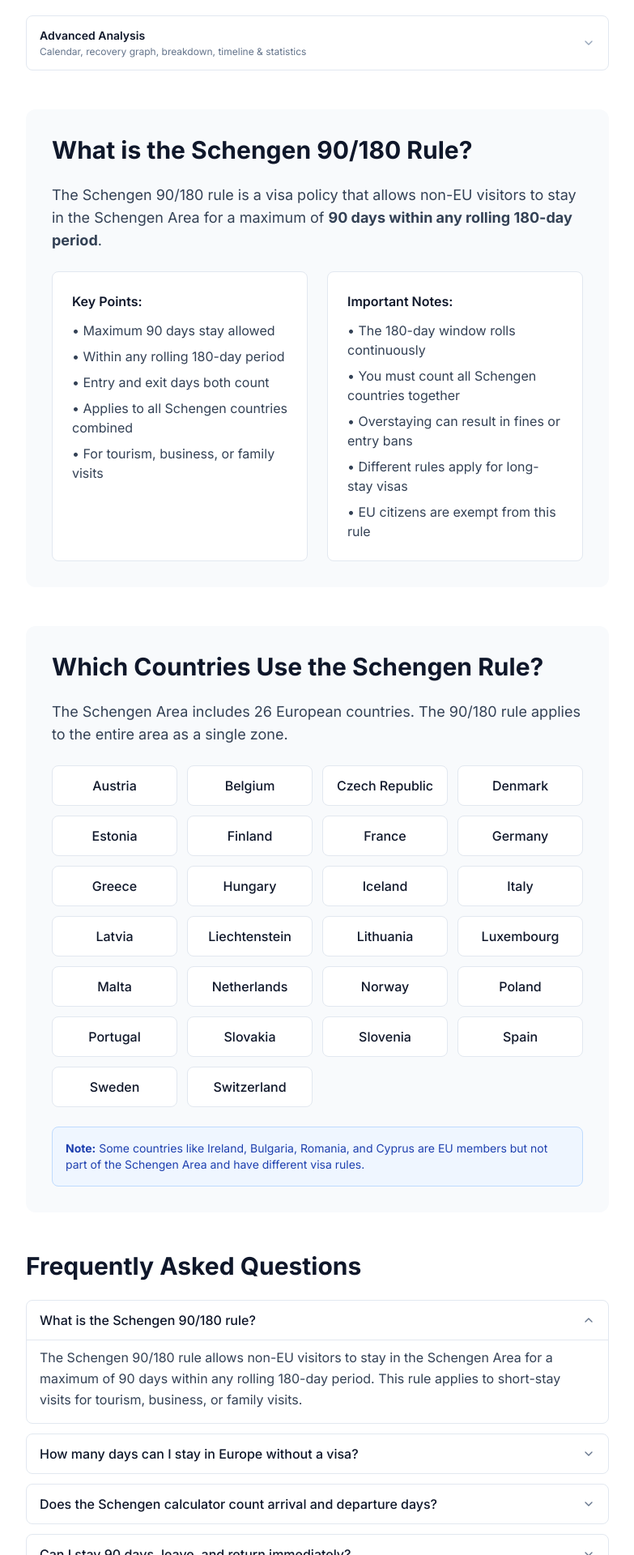
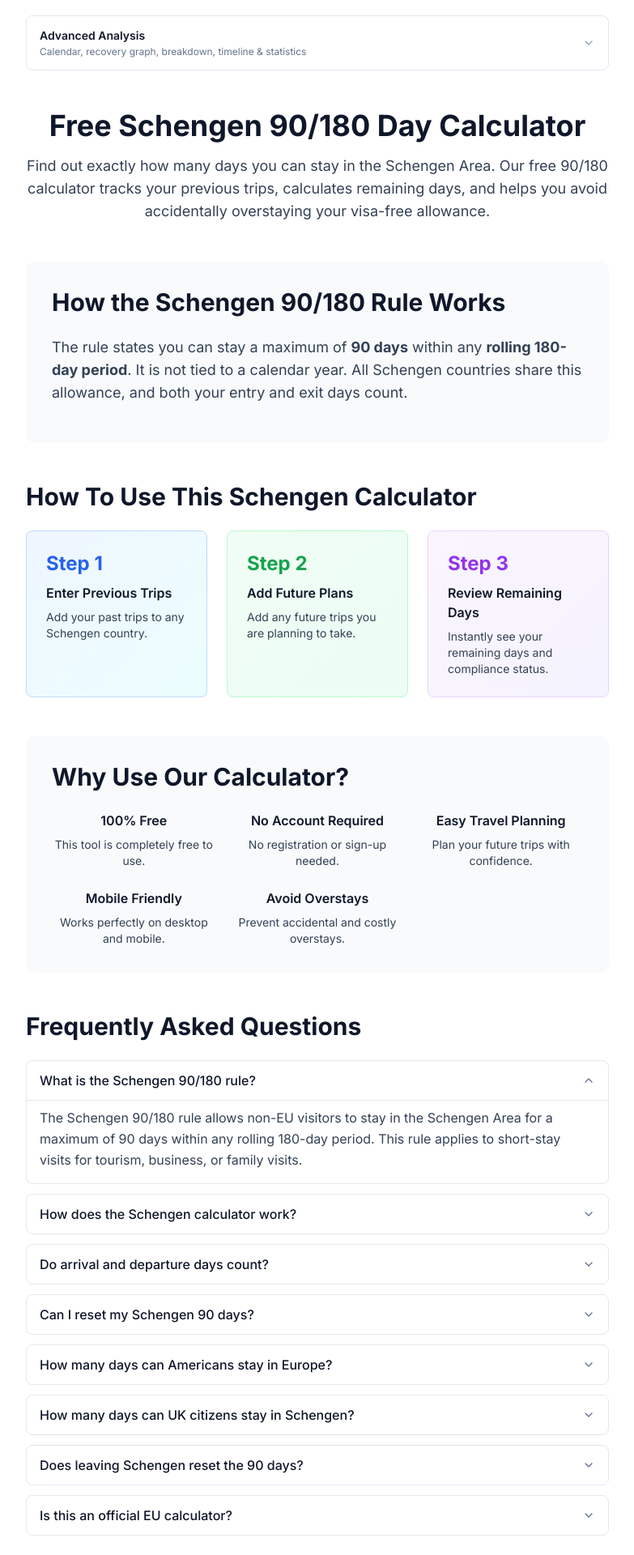
Before and after one commit to robertsbaer/90days180rule, a React (Vite) app: page / in a window 1280 px wide. Shown: the part 1280-3200 px from the top of the page at 81% size, without its empty margins (248-1031 px from the left). Built offline with nearby package versions, Linux system fonts and the light colour scheme.

Commit message:
feat: Update SEO content and add new pages based on user feedback

```diff
--- a/src/components/SEOContent.tsx
+++ b/src/components/SEOContent.tsx
@@ -1,55 +1,8 @@
 import { useState } from 'react';
 import { ChevronDown, ChevronUp, ExternalLink } from 'lucide-react';
+import { SCHENGEN_FAQ_DATA } from '@/lib/structuredData';
 
-const SCHENGEN_COUNTRIES = [
-  'Austria', 'Belgium', 'Czech Republic', 'Denmark', 'Estonia', 'Finland',
-  'France', 'Germany', 'Greece', 'Hungary', 'Iceland', 'Italy', 'Latvia',
-  'Liechtenstein', 'Lithuania', 'Luxembourg', 'Malta', 'Netherlands', 'Norway',
-  'Poland', 'Portugal', 'Slovakia', 'Slovenia', 'Spain', 'Sweden', 'Switzerland'
-];
-
-const FAQ_ITEMS = [
-  {
-    question: 'What is the Schengen 90/180 rule?',
-    answer: 'The Schengen 90/180 rule allows non-EU visitors to stay in the Schengen Area for a maximum of 90 days within any rolling 180-day period. This rule applies to short-stay visits for tourism, business, or family visits.',
-  },
-  {
-    question: 'How many days can I stay in Europe without a visa?',
-    answer: 'Most non-EU citizens can stay in the Schengen Area for up to 90 days within any 180-day period without a visa. This applies to all Schengen countries combined, not 90 days per country.',
-  },
-  {
-    question: 'Does the Schengen calculator count arrival and departure days?',
-    answer: 'Yes, both your arrival day and departure day count toward your 90-day limit, even if you only spend part of those days in the Schengen Area.',
-  },
-  {
-    question: 'Can I stay 90 days, leave, and return immediately?',
-    answer: 'No, you cannot simply leave for a day and return. The 90/180 rule is based on a rolling 180-day window. You need to wait until enough days expire from your previous visits before returning.',
-  },
-  {
-    question: 'How do I calculate my remaining Schengen days?',
-    answer: 'Use our free Schengen calculator by entering your previous trips. It automatically calculates how many days you have remaining in your current 180-day period and shows when you can return.',
-  },
-  {
-    question: 'When can I return to Europe after using my 90 days?',
-    answer: 'You can return when enough days have expired from your previous visits so you no longer exceed 90 days in the rolling 180-day window. Our calculator shows your exact return date.',
-  },
-  {
-    question: 'Does this calculator work for all Schengen countries?',
-    answer: 'Yes, our calculator works for all Schengen Area countries including France, Spain, Italy, Germany, Netherlands, Switzerland, Norway, and many others.',
-  },
-  {
-    question: 'Is this Schengen calculator free?',
-    answer: 'Yes, our Schengen calculator is completely free to use with no registration required. We provide this tool to help travelers understand and comply with Schengen visa rules.',
-  },
-  {
-    question: 'Do EU citizens need this calculator?',
-    answer: 'No, EU citizens and citizens of Schengen countries can travel freely within the Schengen Area without time limits. This calculator is for non-EU visitors subject to the 90/180 rule.',
-  },
-  {
-    question: 'Does a long-stay visa follow the 90/180 rule?',
-    answer: 'No, long-stay visas (over 90 days) and residence permits are not subject to the 90/180 rule. This rule only applies to short-stay visits without a visa or with a short-stay visa.',
-  },
-];
+const FAQ_ITEMS: { question: string, answer: string }[] = SCHENGEN_FAQ_DATA;
 
 function AccordionItem({ question, answer, isOpen, onToggle }: {
   question: string;
@@ -92,64 +45,76 @@ export function SEOContent() {
 
   return (
     <div className="space-y-12 py-12">
-      {/* What is Schengen 90/180 Rule Section */}
+      {/* Intro Section */}
+      <section className="text-center">
+        <h1 className="text-4xl font-bold text-slate-900 dark:text-slate-100 mb-4">
+          Free Schengen 90/180 Day Calculator
+        </h1>
+        <p className="text-lg text-slate-700 dark:text-slate-300 max-w-3xl mx-auto">
+          Find out exactly how many days you can stay in the Schengen Area. Our free 90/180 calculator tracks your previous trips, calculates remaining days, and helps you avoid accidentally overstaying your visa-free allowance.
+        </p>
+      </section>
+
+      {/* How the Rule Works Section */}
       <section className="bg-slate-50 dark:bg-slate-900/50 rounded-xl p-8">
         <h2 className="text-3xl font-bold text-slate-900 dark:text-slate-100 mb-6">
-          What is the Schengen 90/180 Rule?
+          How the Schengen 90/180 Rule Works
         </h2>
         <div className="prose prose-slate dark:prose-invert max-w-none">
           <p className="text-lg text-slate-700 dark:text-slate-300 mb-4">
-            The Schengen 90/180 rule is a visa policy that allows non-EU visitors to stay in the Schengen Area for a maximum of <strong>90 days within any rolling 180-day period</strong>.
+            The rule states you can stay a maximum of <strong>90 days</strong> within any <strong>rolling 180-day period</strong>. It is not tied to a calendar year. All Schengen countries share this allowance, and both your entry and exit days count.
           </p>
-          <div className="grid md:grid-cols-2 gap-6 mt-6">
-            <div className="bg-white dark:bg-slate-800 rounded-lg p-6 border border-slate-200 dark:border-slate-700">
-              <h3 className="font-semibold text-slate-900 dark:text-slate-100 mb-3">Key Points:</h3>
-              <ul className="space-y-2 text-slate-700 dark:text-slate-300">
-                <li>• Maximum 90 days stay allowed</li>
-                <li>• Within any rolling 180-day period</li>
-                <li>• Entry and exit days both count</li>
-                <li>• Applies to all Schengen countries combined</li>
-                <li>• For tourism, business, or family visits</li>
-              </ul>
-            </div>
-            <div className="bg-white dark:bg-slate-800 rounded-lg p-6 border border-slate-200 dark:border-slate-700">
-              <h3 className="font-semibold text-slate-900 dark:text-slate-100 mb-3">Important Notes:</h3>
-              <ul className="space-y-2 text-slate-700 dark:text-slate-300">
-                <li>• The 180-day window rolls continuously</li>
-                <li>• You must count all Schengen countries together</li>
-                <li>• Overstaying can result in fines or entry bans</li>
-                <li>• Different rules apply for long-stay visas</li>
-                <li>• EU citizens are exempt from this rule</li>
-              </ul>
-            </div>
+        </div>
+      </section>
+
+      {/* How To Use Section */}
+      <section>
+        <h2 className="text-3xl font-bold text-slate-900 dark:text-slate-100 mb-6">
+          How To Use This Schengen Calculator
+        </h2>
+        <div className="grid md:grid-cols-3 gap-6">
+          <div className="bg-gradient-to-br from-blue-50 to-cyan-50 dark:from-blue-900/20 dark:to-cyan-900/20 rounded-lg p-6 border border-blue-200 dark:border-blue-800">
+            <div className="text-2xl font-bold text-blue-600 dark:text-blue-400 mb-2">Step 1</div>
+            <h3 className="font-semibold text-slate-900 dark:text-slate-100 mb-2">Enter Previous Trips</h3>
+            <p className="text-slate-700 dark:text-slate-300 text-sm">Add your past trips to any Schengen country.</p>
+          </div>
+          <div className="bg-gradient-to-br from-green-50 to-emerald-50 dark:from-green-900/20 dark:to-emerald-900/20 rounded-lg p-6 border border-green-200 dark:border-green-800">
+            <div className="text-2xl font-bold text-green-600 dark:text-green-400 mb-2">Step 2</div>
+            <h3 className="font-semibold text-slate-900 dark:text-slate-100 mb-2">Add Future Plans</h3>
+            <p className="text-slate-700 dark:text-slate-300 text-sm">Add any future trips you are planning to take.</p>
+          </div>
+          <div className="bg-gradient-to-br from-purple-50 to-violet-50 dark:from-purple-900/20 dark:to-violet-900/20 rounded-lg p-6 border border-purple-200 dark:border-purple-800">
+            <div className="text-2xl font-bold text-purple-600 dark:text-purple-400 mb-2">Step 3</div>
+            <h3 className="font-semibold text-slate-900 dark:text-slate-100 mb-2">Review Remaining Days</h3>
+            <p className="text-slate-700 dark:text-slate-300 text-sm">Instantly see your remaining days and compliance status.</p>
           </div>
         </div>
       </section>
 
-
-
-      {/* Schengen Countries Section */}
+      {/* Why Use Our Calculator Section */}
       <section className="bg-slate-50 dark:bg-slate-900/50 rounded-xl p-8">
-        <h2 className="text-3xl font-bold text-slate-900 dark:text-slate-100 mb-6">
-          Which Countries Use the Schengen Rule?
-        </h2>
-        <p className="text-lg text-slate-700 dark:text-slate-300 mb-6">
-          The Schengen Area includes {SCHENGEN_COUNTRIES.length} European countries. The 90/180 rule applies to the entire area as a single zone.
-        </p>
-        <div className="grid md:grid-cols-3 lg:grid-cols-4 gap-3">
-          {SCHENGEN_COUNTRIES.map((country) => (
-            <div
-              key={country}
-              className="bg-white dark:bg-slate-800 rounded-lg p-3 border border-slate-200 dark:border-slate-700 text-center"
-            >
-              <span className="text-slate-900 dark:text-slate-100 font-medium">{country}</span>
-            </div>
-          ))}
-        </div>
-        <div className="mt-6 p-4 bg-blue-50 dark:bg-blue-900/20 rounded-lg border border-blue-200 dark:border-blue-800">
-          <p className="text-blue-800 dark:text-blue-300 text-sm">
-            <strong>Note:</strong> Some countries like Ireland, Bulgaria, Romania, and Cyprus are EU members but not part of the Schengen Area and have different visa rules.
-          </p>
+        <h2 className="text-3xl font-bold text-slate-900 dark:text-slate-100 mb-6">Why Use Our Calculator?</h2>
+        <div className="grid md:grid-cols-2 lg:grid-cols-3 gap-6">
+          <div className="text-center">
+            <h3 className="font-semibold text-slate-900 dark:text-slate-100 mb-2">100% Free</h3>
+            <p className="text-slate-700 dark:text-slate-300 text-sm">This tool is completely free to use.</p>
+          </div>
+          <div className="text-center">
+            <h3 className="font-semibold text-slate-900 dark:text-slate-100 mb-2">No Account Required</h3>
+            <p className="text-slate-700 dark:text-slate-300 text-sm">No registration or sign-up needed.</p>
+          </div>
+          <div className="text-center">
+            <h3 className="font-semibold text-slate-900 dark:text-slate-100 mb-2">Easy Travel Planning</h3>
+            <p className="text-slate-700 dark:text-slate-300 text-sm">Plan your future trips with confidence.</p>
+          </div>
+          <div className="text-center">
+            <h3 className="font-semibold text-slate-900 dark:text-slate-100 mb-2">Mobile Friendly</h3>
+            <p className="text-slate-700 dark:text-slate-300 text-sm">Works perfectly on desktop and mobile.</p>
+          </div>
+          <div className="text-center">
+            <h3 className="font-semibold text-slate-900 dark:text-slate-100 mb-2">Avoid Overstays</h3>
+            <p className="text-slate-700 dark:text-slate-300 text-sm">Prevent accidental and costly overstays.</p>
+          </div>
         </div>
       </section>
 
@@ -159,7 +124,7 @@ export function SEOContent() {
           Frequently Asked Questions
         </h2>
         <div className="space-y-3">
-          {FAQ_ITEMS.map((faq, index) => (
+          {SCHENGEN_FAQ_DATA.map((faq, index) => (
             <AccordionItem
               key={index}
               question={faq.question}
@@ -171,9 +136,6 @@ export function SEOContent() {
         </div>
       </section>
 
-
-
-
     </div>
   );
 }
--- a/src/lib/structuredData.ts
+++ b/src/lib/structuredData.ts
@@ -5,6 +5,18 @@ export interface StructuredDataProps {
 
 export function generateStructuredData({ type, data }: StructuredDataProps) {
   const baseSchemas: Record<string, object> = {
+    SoftwareApplication: {
+      '@context': 'https://schema.org',
+      '@type': 'SoftwareApplication',
+      name: 'Schengen 90/180 Day Calculator',
+      applicationCategory: 'TravelApplication',
+      operatingSystem: 'Web',
+      offers: {
+        '@type': 'Offer',
+        price: '0',
+        priceCurrency: 'USD',
+      },
+    },
     WebApplication: {
       '@context': 'https://schema.org',
       '@type': 'WebApplication',
@@ -67,34 +79,58 @@ export function generateStructuredData({ type, data }: StructuredDataProps) {
         },
         {
           '@type': 'Question',
-          name: 'How many days can I stay in Europe without a visa?',
+          name: 'How does the Schengen calculator work?',
           acceptedAnswer: {
             '@type': 'Answer',
-            text: 'Most non-EU citizens can stay in the Schengen Area for up to 90 days within any 180-day period without a visa. This applies to all Schengen countries combined, not 90 days per country.',
+            text: 'You enter your past and planned travel dates, and the calculator determines if your trips comply with the 90/180 rule. It shows your remaining days and flags any potential overstays.',
           },
         },
         {
           '@type': 'Question',
-          name: 'Does the Schengen calculator count arrival and departure days?',
+          name: 'Do arrival and departure days count?',
           acceptedAnswer: {
             '@type': 'Answer',
-            text: 'Yes, both your arrival day and departure day count toward your 90-day limit, even if you only spend part of those days in the Schengen Area.',
+            text: 'Yes. Both the day you enter the Schengen Area and the day you leave count as full days within your 90-day allowance.',
           },
         },
         {
           '@type': 'Question',
-          name: 'When can I return to Europe after using my 90 days?',
+          name: 'Can I reset my Schengen 90 days?',
           acceptedAnswer: {
             '@type': 'Answer',
-            text: 'You can return to the Schengen Area when enough days have expired from your previous visits so that you no longer exceed 90 days in the rolling 180-day window. Our calculator shows your exact return date.',
+            text: 'No, the 90-day allowance does not \'reset\' in a simple way. It operates on a rolling 180-day basis. To regain days, you must wait for old travel days to expire from this 180-day window.',
           },
         },
         {
           '@type': 'Question',
-          name: 'Is this Schengen calculator free?',
+          name: 'How many days can Americans stay in Europe?',
           acceptedAnswer: {
             '@type': 'Answer',
-            text: 'Yes, our Schengen calculator is completely free to use with no registration required. We provide this tool to help travelers understand and comply with Schengen visa rules.',
+            text: 'U.S. citizens can stay in the Schengen Area for up to 90 days within any 180-day period for tourism or business without a visa.',
+          },
+        },
+        {
+          '@type': 'Question',
+          name: 'How many days can UK citizens stay in Schengen?',
+          acceptedAnswer: {
+            '@type': 'Answer',
+            text: 'Following Brexit, UK citizens can also stay in the Schengen Area for up to 90 days in any 180-day period without a visa.',
+          },
+        },
+        {
+          '@type': 'Question',
+          name: 'Does leaving Schengen reset the 90 days?',
+          acceptedAnswer: {
+            '@type': 'Answer',
+            text: 'No. Leaving the Schengen Area does not reset the 180-day clock or your 90-day allowance. The calculation is always based on the past 180 days from any given date.',
+          },
+        },
+        {
+          '@type': 'Question',
+          name: 'Is this an official EU calculator?',
+          acceptedAnswer: {
+            '@type': 'Answer',
+            text: 'No, this is an independent, free tool designed to help travelers understand and apply the 90/180 rule. It is not affiliated with the European Union.',
           },
         },
       ],
@@ -164,40 +200,32 @@ export const SCHENGEN_FAQ_DATA = [
     answer: 'The Schengen 90/180 rule allows non-EU visitors to stay in the Schengen Area for a maximum of 90 days within any rolling 180-day period. This rule applies to short-stay visits for tourism, business, or family visits.',
   },
   {
-    question: 'How many days can I stay in Europe without a visa?',
-    answer: 'Most non-EU citizens can stay in the Schengen Area for up to 90 days within any 180-day period without a visa. This applies to all Schengen countries combined, not 90 days per country.',
+    question: 'How does the Schengen calculator work?',
+    answer: 'You enter your past and planned travel dates, and the calculator determines if your trips comply with the 90/180 rule. It shows your remaining days and flags any potential overstays.',
   },
   {
-    question: 'Does the Schengen calculator count arrival and departure days?',
-    answer: 'Yes, both your arrival day and departure day count toward your 90-day limit, even if you only spend part of those days in the Schengen Area.',
+    question: 'Do arrival and departure days count?',
+    answer: 'Yes. Both the day you enter the Schengen Area and the day you leave count as full days within your 90-day allowance.',
   },
   {
-    question: 'Can I stay 90 days, leave, and return immediately?',
-    answer: 'No, you cannot simply leave for a day and return. The 90/180 rule is based on a rolling 180-day window. You need to wait until enough days expire from your previous visits before returning.',
+    question: 'Can I reset my Schengen 90 days?',
+    answer: 'No, the 90-day allowance does not \'reset\' in a simple way. It operates on a rolling 180-day basis. To regain days, you must wait for old travel days to expire from this 180-day window.',
   },
   {
-    question: 'How do I calculate my remaining Schengen days?',
-    answer: 'Use our free Schengen calculator by entering your previous trips. It automatically calculates how many days you have remaining in your current 180-day period and shows when you can return.',
+    question: 'How many days can Americans stay in Europe?',
+    answer: 'U.S. citizens can stay in the Schengen Area for up to 90 days within any 180-day period for tourism or business without a visa.',
   },
   {
-    question: 'When can I return to Europe after using my 90 days?',
-    answer: 'You can return when enough days have expired from your previous visits so you no longer exceed 90 days in the rolling 180-day window. Our calculator shows your exact return date.',
+    question: 'How many days can UK citizens stay in Schengen?',
+    answer: 'Following Brexit, UK citizens can also stay in the Schengen Area for up to 90 days in any 180-day period without a visa.',
   },
   {
-    question: 'Does this calculator work for all Schengen countries?',
-    answer: 'Yes, our calculator works for all Schengen Area countries including France, Spain, Italy, Germany, Netherlands, Switzerland, Norway, and many others.',
+    question: 'Does leaving Schengen reset the 90 days?',
+    answer: 'No. Leaving the Schengen Area does not reset the 180-day clock or your 90-day allowance. The calculation is always based on the past 180 days from any given date.',
   },
   {
-    question: 'Is this Schengen calculator free?',
-    answer: 'Yes, our Schengen calculator is completely free to use with no registration required. We provide this tool to help travelers understand and comply with Schengen visa rules.',
-  },
-  {
-    question: 'Do EU citizens need this calculator?',
-    answer: 'No, EU citizens and citizens of Schengen countries can travel freely within the Schengen Area without time limits. This calculator is for non-EU visitors subject to the 90/180 rule.',
-  },
-  {
-    question: 'Does a long-stay visa follow the 90/180 rule?',
-    answer: 'No, long-stay visas (over 90 days) and residence permits are not subject to the 90/180 rule. This rule only applies to short-stay visits without a visa or with a short-stay visa.',
+    question: 'Is this an official EU calculator?',
+    answer: 'No, this is an independent, free tool designed to help travelers understand and apply the 90/180 rule. It is not affiliated with the European Union.',
   },
 ];
 
--- a/src/main.tsx
+++ b/src/main.tsx
@@ -9,7 +9,9 @@ import {
   NinetyDayRulePage,
   SchengenVisaCalculatorPage,
   HowManyDaysPage,
-  WhenCanIReturnPage
+  WhenCanIReturnPage,
+  USACitizensPage,
+  UKCitizensPage
 } from './pages/SEOPages.tsx';
 import './index.css';
 
@@ -25,6 +27,8 @@ createRoot(document.getElementById('root')!).render(
             <Route path="schengen-visa-calculator" element={<SchengenVisaCalculatorPage />} />
             <Route path="how-many-days-can-i-stay-in-europe" element={<HowManyDaysPage />} />
             <Route path="when-can-i-return-to-schengen" element={<WhenCanIReturnPage />} />
+            <Route path="schengen-calculator-americans" element={<USACitizensPage />} />
+            <Route path="schengen-calculator-uk" element={<UKCitizensPage />} />
           </Route>
         </Routes>
       </BrowserRouter>
--- a/src/pages/SEOPages.tsx
+++ b/src/pages/SEOPages.tsx
@@ -67,3 +67,25 @@ export function WhenCanIReturnPage() {
     </>
   );
 }
+
+export function USACitizensPage() {
+  const structuredData = [generateStructuredData({ type: 'Article', data: {} })];
+  return (
+    <>
+      <SEO {...SEO_CONFIGS['schengen-calculator-americans']} type="article" structuredData={structuredData} />
+      {/* TODO: Add unique content for this page */}
+      <SEOContent />
+    </>
+  );
+}
+
+export function UKCitizensPage() {
+  const structuredData = [generateStructuredData({ type: 'Article', data: {} })];
+  return (
+    <>
+      <SEO {...SEO_CONFIGS['schengen-calculator-uk']} type="article" structuredData={structuredData} />
+      {/* TODO: Add unique content for this page */}
+      <SEOContent />
+    </>
+  );
+}
```
Also changed, not shown: src/components/SEO.tsx (+15 -3 lines).
